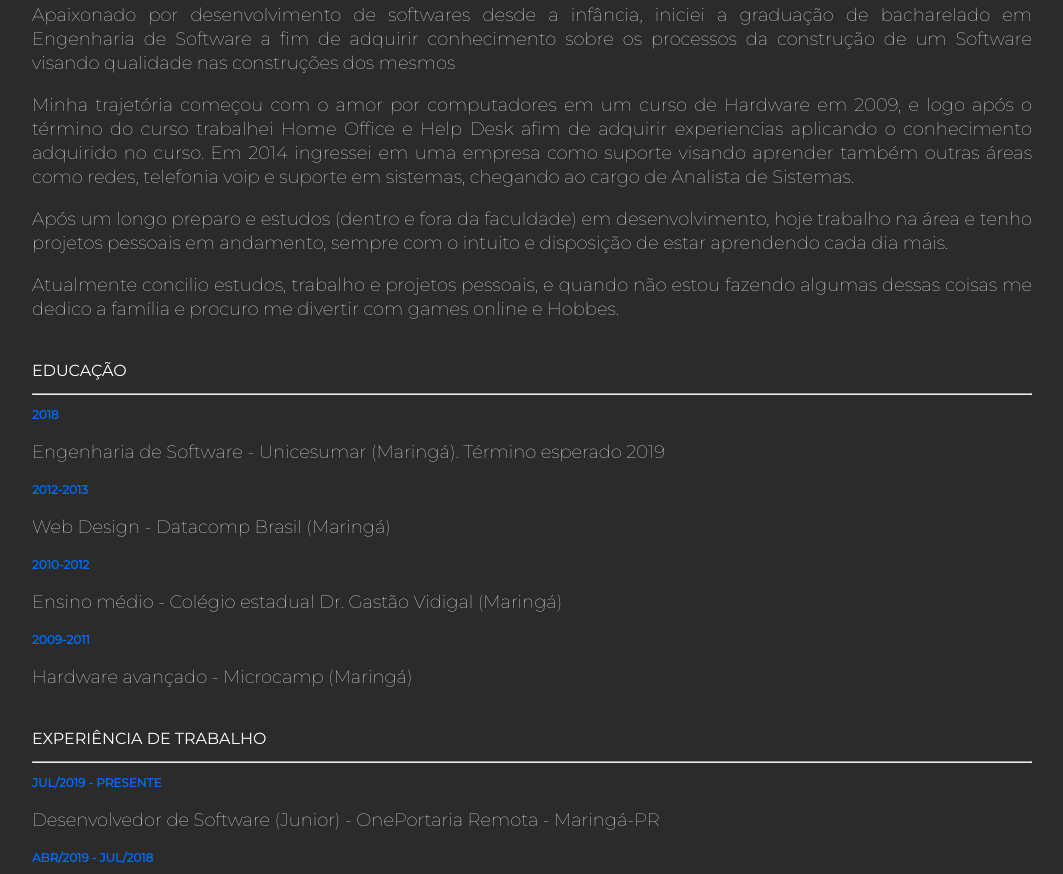
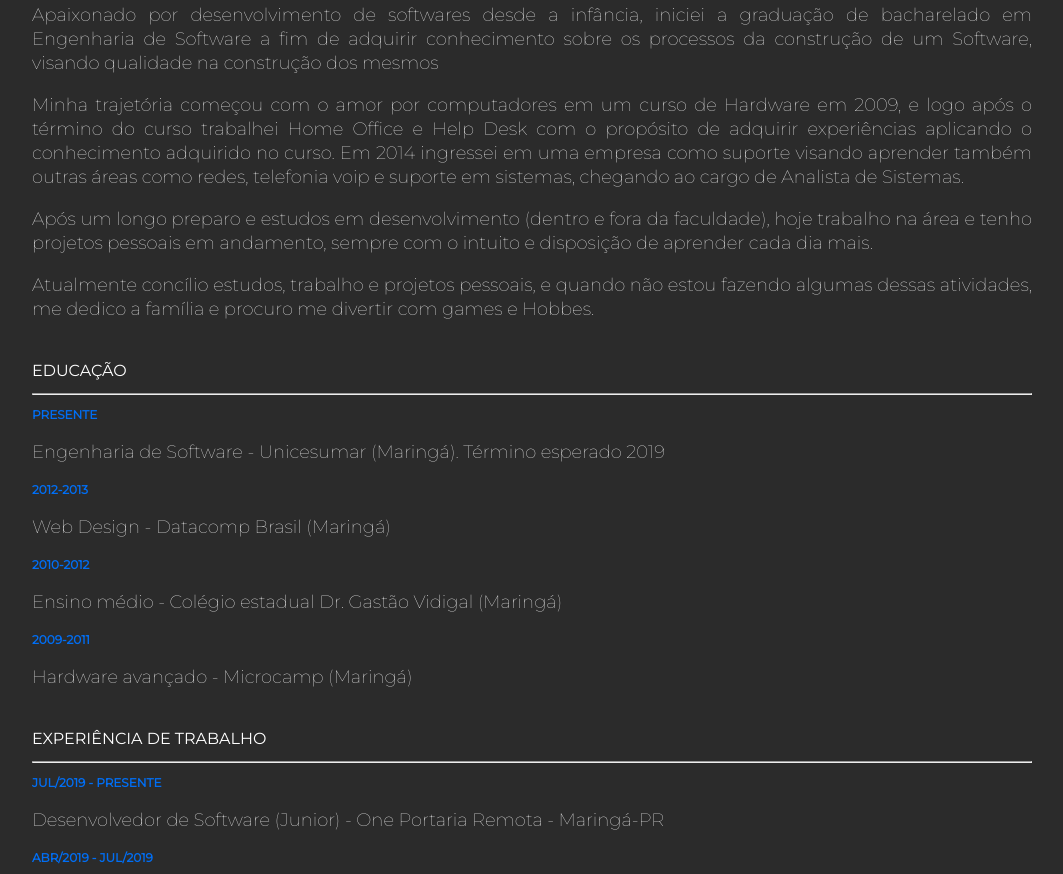
Before and after one commit to AlisonGalvani/MeuSite, a plain HTML site: page curriculo.html in a window 1280 px wide. Shown: the part 726-1600 px from the top of the page, without its empty margins (68-1131 px from the left). Drawn offline with Linux system fonts and the light colour scheme.

Commit message:
atualizacao curriculo

```diff
--- a/curriculo.html
+++ b/curriculo.html
@@ -64,34 +64,34 @@
 
 
 						<p>Apaixonado por desenvolvimento de softwares desde a infância, iniciei a graduação de bacharelado
-								em Engenharia de Software a fim de adquirir conhecimento sobre os processos da construção de um Software
-								visando qualidade nas construções dos mesmos</p>
+								em Engenharia de Software a fim de adquirir conhecimento sobre os processos da construção de um Software,
+								visando qualidade na construção dos mesmos</p>
 
 
 							<p>
 								Minha trajetória começou com o amor por computadores em um curso
-								de Hardware em 2009, e logo após o término do curso trabalhei Home Office e Help Desk afim de adquirir
-								 experiencias aplicando o conhecimento adquirido no curso.
+								de Hardware em 2009, e logo após o término do curso trabalhei Home Office e Help Desk com o propósito de adquirir
+								 experiências aplicando o conhecimento adquirido no curso.
 								  Em 2014 ingressei em uma empresa como suporte
 								visando aprender também outras áreas como redes, telefonia voip e suporte em
 								sistemas, chegando ao cargo de Analista de Sistemas.
 
 							<p>
-								Após um longo preparo e estudos (dentro e fora da faculdade) em desenvolvimento, hoje trabalho
-								na área e tenho projetos pessoais em andamento, sempre com o intuito e disposição de estar aprendendo cada
+								Após um longo preparo e estudos em desenvolvimento (dentro e fora da faculdade), hoje trabalho
+								na área e tenho projetos pessoais em andamento, sempre com o intuito e disposição de aprender cada
 								dia mais.
 							</p>
 
 							<p>
 
-								Atualmente concilio estudos, trabalho e projetos pessoais, e quando
-								não estou fazendo algumas dessas coisas me dedico a família e procuro me divertir
-								com games online e Hobbes.</p>
+								Atualmente concílio estudos, trabalho e projetos pessoais, e quando
+								não estou fazendo algumas dessas atividades, me dedico a família e procuro me divertir
+								com games e Hobbes.</p>
 
 					<h2>Educação</h2>
 					<hr>
 
-						<h3>2018</h3>
+						<h3>PRESENTE</h3>
 
 							<p>Engenharia de Software - Unicesumar (Maringá). Término esperado 2019</p>
 
@@ -113,9 +113,9 @@
 
 							<h3>jul/2019 - PRESENTE</h3>
 
-							<p>Desenvolvedor de Software (Junior) - OnePortaria Remota - Maringá-PR</p>
+							<p>Desenvolvedor de Software (Junior) - One Portaria Remota - Maringá-PR</p>
 
-							<h3>abr/2019 - jul/2018</h3>
+							<h3>abr/2019 - jul/2019</h3>
 
 							<p>Desenvolvedor de Software (Junior) - Elotech Gestão Publica - Maringá-PR</p>
 
```
